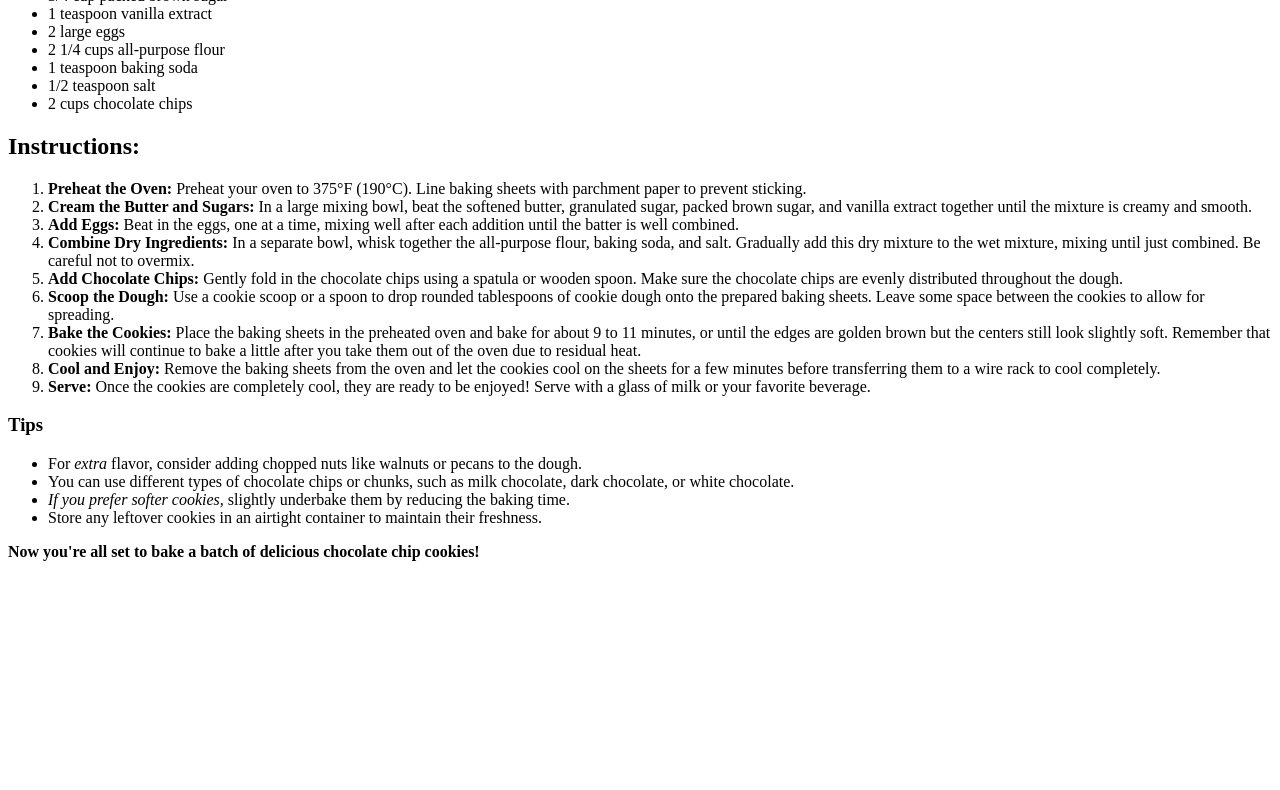
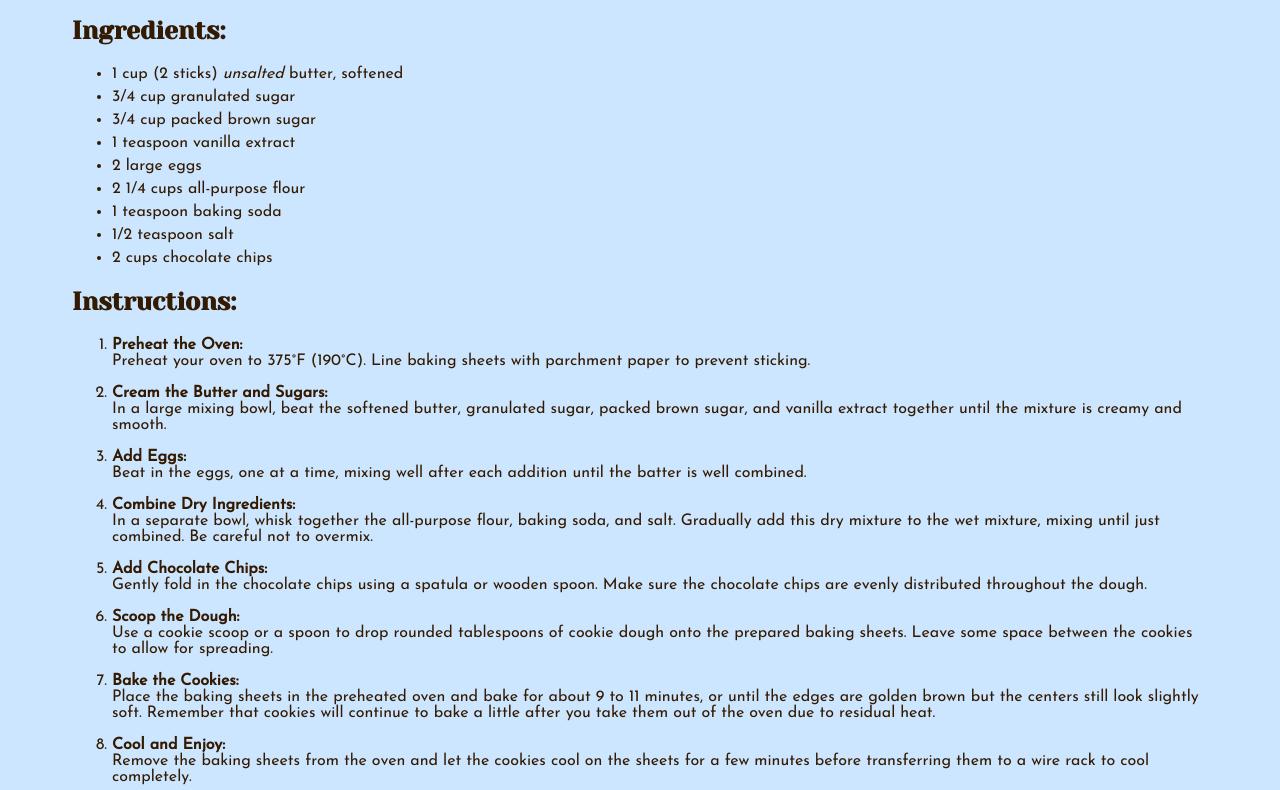
Before and after one commit to Lehigh-University-Design/how-to-website-aeb225, a plain HTML site: page index.html in a window 1280 px wide. Shown: the part 176-966 px from the top of the page. Before the commit the page ends 800 px from the top, so only its background shows below. Drawn offline with Linux system fonts and the light colour scheme.

Commit message:
classwork

```diff
--- a/index.html
+++ b/index.html
@@ -6,12 +6,21 @@
     <meta http-equiv='expires' content='0'>
     <meta http-equiv='pragma' content-'no-cache'>
     <meta name="viewport" content="wideth=device-width, initial-scale=1.0" />
+    <link rel="stylesheet" type="text/css" href="styles.css" />
+    <!--Yeseva One FONT-->
+      <link rel="preconnect" href="https://fonts.googleapis.com">
+      <link rel="preconnect" href="https://fonts.gstatic.com" crossorigin>
+      <link href="https://fonts.googleapis.com/css2?family=Yeseva+One&display=swap" rel="stylesheet">
+    <!--Josefin Sans FONT (Regular 400)-->
+      <link rel="preconnect" href="https://fonts.googleapis.com">
+      <link rel="preconnect" href="https://fonts.gstatic.com" crossorigin>
+      <link href="https://fonts.googleapis.com/css2?family=Josefin+Sans:wght@300;400&family=Yeseva+One&display=swap" rel="stylesheet">
     <title>How to Bake Delicious Chocolate Chip Cookies</title>
   </head>
 
-  <body>
-    <h1>How to Bake Delicious Chocolate Chip Cookies</h1>
-      <h2>Ingredients:</h2>
+  <body class="font2">
+    <h1 class="font1">How to Bake Delicious Chocolate Chip Cookies</h1>
+      <h2 class="font3">Ingredients:</h2>
         <ul>
           <li>1 cup (2 sticks) <i>unsalted</i> butter, softened</li>
           <li>3/4 cup granulated sugar</li>
@@ -23,48 +32,47 @@
           <li>1/2 teaspoon salt</li>
           <li>2 cups chocolate chips</li>
         </ul>
-    <h2>Instructions:</h2>
+    <h2 class="font3">Instructions:</h2>
       <ol>
         <li>
-          <b>Preheat the Oven:  </b>
-          Preheat your oven to 375°F (190°C). Line baking sheets with parchment paper to prevent sticking.
+          <b>Preheat the Oven:</b><br/>
+          Preheat your oven to 375&deg;F (190&deg;C). Line baking sheets with parchment paper to prevent sticking.
         </li>
         <li>
-          <b>Cream the Butter and Sugars:  </b>
+          <b>Cream the Butter and Sugars:  </b> <br/>
           In a large mixing bowl, beat the softened butter, granulated sugar, packed brown sugar, and vanilla extract together until the mixture is creamy and smooth.
         </li>
         <li>
-          <b>Add Eggs:  </b>
+          <b>Add Eggs:</b><br/>
           Beat in the eggs, one at a time, mixing well after each addition until the batter is well combined.
         </li>
         <li>
-          <b>Combine Dry Ingredients:  </b>
+          <b>Combine Dry Ingredients:</b> <br/>
           In a separate bowl, whisk together the all-purpose flour, baking soda, and salt. Gradually add this dry mixture to the wet mixture, mixing until just combined. Be careful not to overmix.
         </li>
         <li>
-          <b>Add Chocolate Chips:  </b>
+          <b>Add Chocolate Chips:</b> <br/>
           Gently fold in the chocolate chips using a spatula or wooden spoon. Make sure the chocolate chips are evenly distributed throughout the dough.
         </li>
         <li>
-          <b>Scoop the Dough:  </b>
-
+          <b>Scoop the Dough:</b> <br/>
           Use a cookie scoop or a spoon to drop rounded tablespoons of cookie dough onto the prepared baking sheets. Leave some space between the cookies to allow for spreading.
         </li>
         <li>
-          <b>Bake the Cookies:  </b>
+          <b>Bake the Cookies:</b><br/>
           Place the baking sheets in the preheated oven and bake for about 9 to 11 minutes, or until the edges are golden brown but the centers still look slightly soft. Remember that cookies will continue to bake a little after you take them out of the oven due to residual heat.
         </li>
         <li>
-          <b>Cool and Enjoy:  </b>
+          <b>Cool and Enjoy:</b><br/>
           Remove the baking sheets from the oven and let the cookies cool on the sheets for a few minutes before transferring them to a wire rack to cool completely.
         </li>
         <li>
-          <b>Serve: </b>
+          <b>Serve:</b><br/>
           Once the cookies are completely cool, they are ready to be enjoyed! Serve with a glass of milk or your favorite beverage.
         </li>
       </ol>
 
-    <h3>Tips</h3>
+    <h3 class="font3">Tips</h3>
     <ul>
       <li>For <i>extra</i> flavor, consider adding chopped nuts like walnuts or pecans to the dough.</li>
       <li>You can use different types of chocolate chips or chunks, such as milk chocolate, dark chocolate, or white chocolate.</li>
--- /dev/null
+++ b/styles.css
@@ -0,0 +1,29 @@
+body {
+  background-color: #CCE6FF;
+  color: #331A00;
+  padding: 5%;
+}
+
+.font1 {
+  font-family: 'Yeseva One', serif;
+  font-size: 48px;
+}
+
+.font2 {
+  font-family: 'Josefin Sans', sans-serif;
+}
+
+.font3{
+  font-family: 'Yeseva One', serif;
+  font-size: 25px;
+}
+
+ol li{
+  margin-top: 5px;
+  margin-bottom: 5px;
+  margin: 1em 0;
+}
+
+ul li{
+  margin-bottom: 7px;
+}
```
Also changed, not shown: 1 other file.
